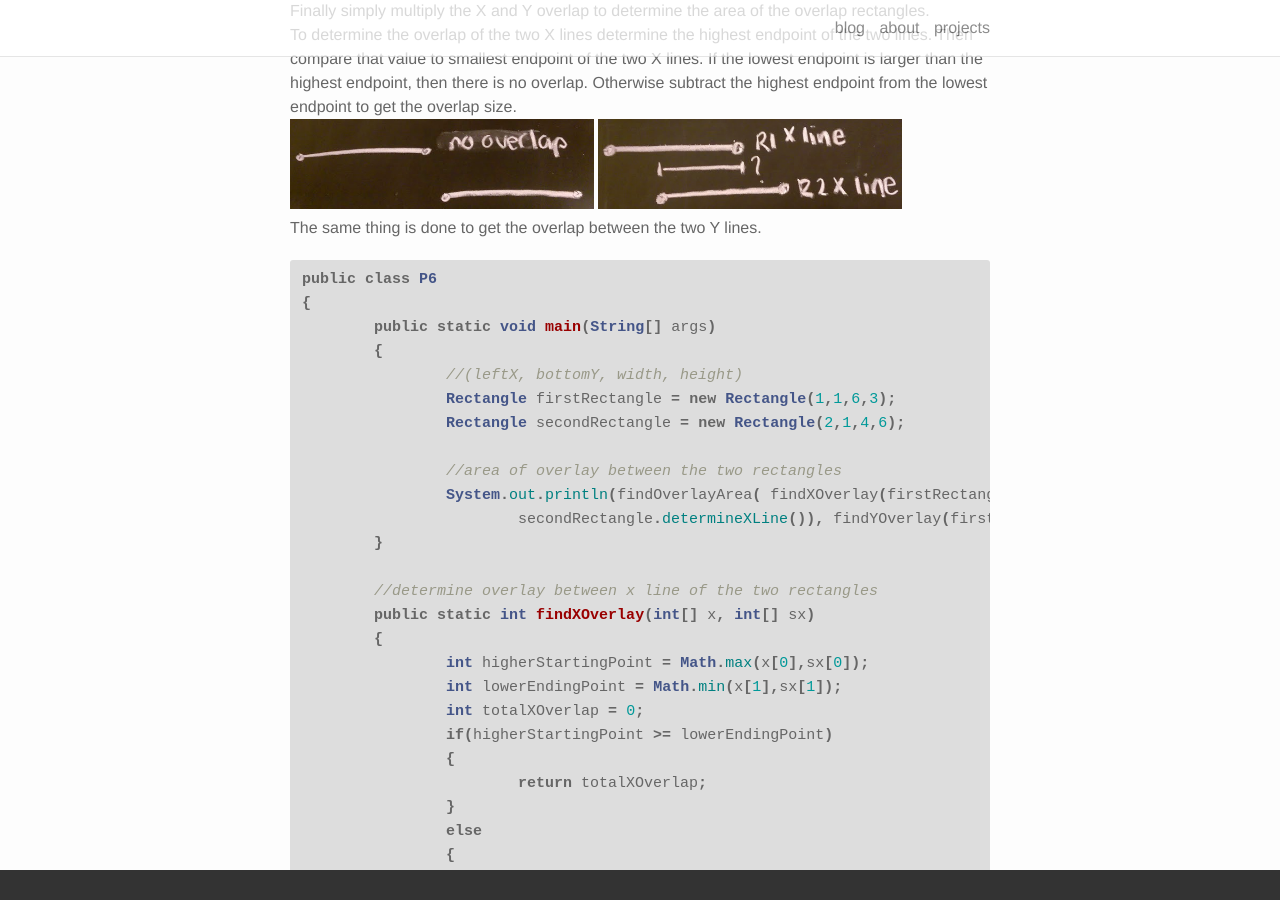
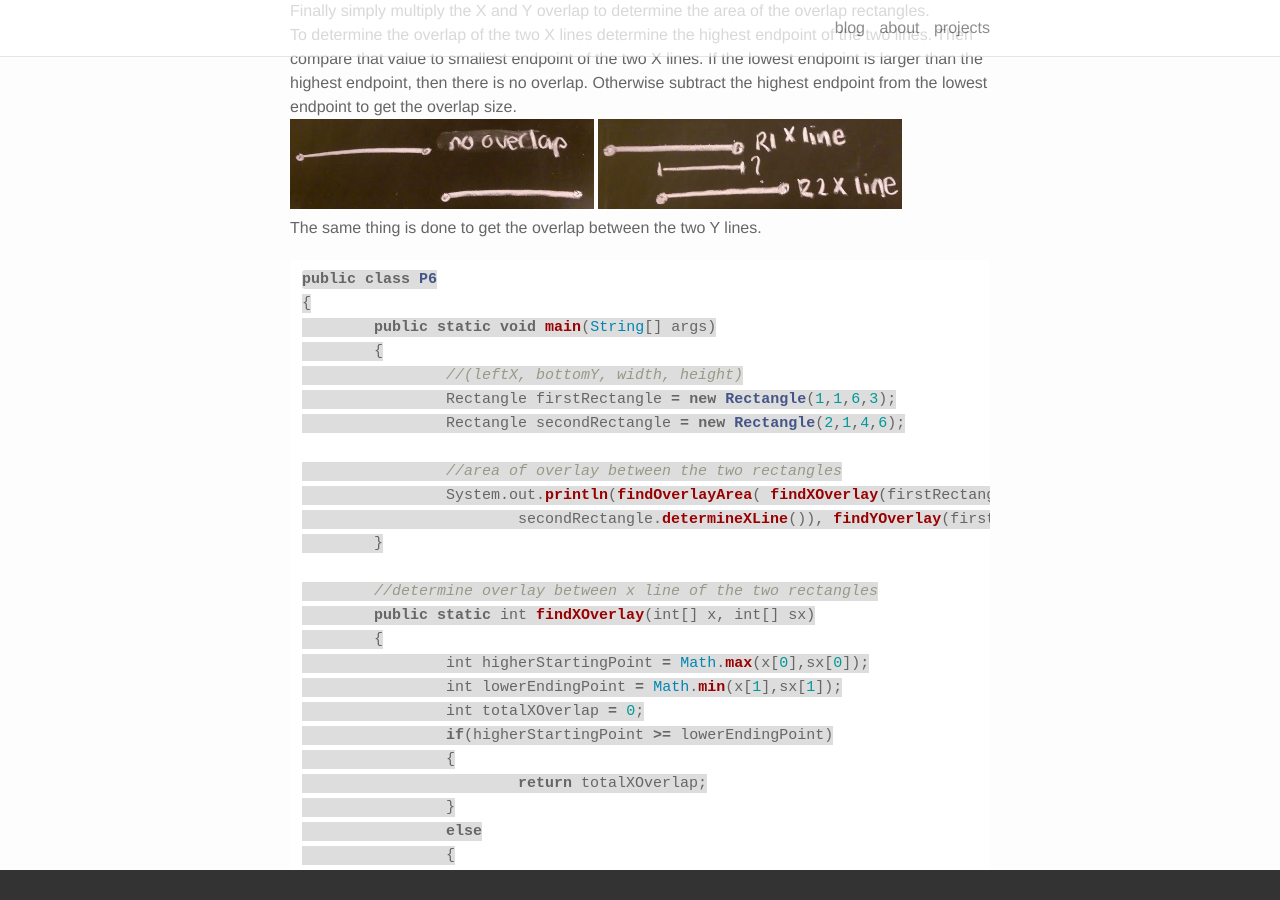
Before and after one commit to Velosareon/konopoly.github.io, a Jekyll site: the page built from _posts/2016-02-22-title.markdown, in a window 1280 px wide and 900 px high, scrolled down 820 px. Built offline with Jekyll 4.4.1, drawn with Linux system fonts in a browser that asks for light colours; nearby versions of some CDN libraries.

Commit message:
rec update2

````diff
--- a/_posts/2016-02-22-title.markdown
+++ b/_posts/2016-02-22-title.markdown
@@ -32,7 +32,7 @@ lowest endpoint to get the overlap size.
 <br>
 The same thing is done to get the overlap between the two Y lines.
 
-{% highlight java %}
+```javascript
 public class P6
 {
 	public static void main(String[] args)
@@ -83,7 +83,7 @@ public class P6
 		return xoverlay*yoverlay;
 	}
 }
-{% endhighlight %}
+```
 
 {% highlight java %}
 {% endhighlight %}
````
